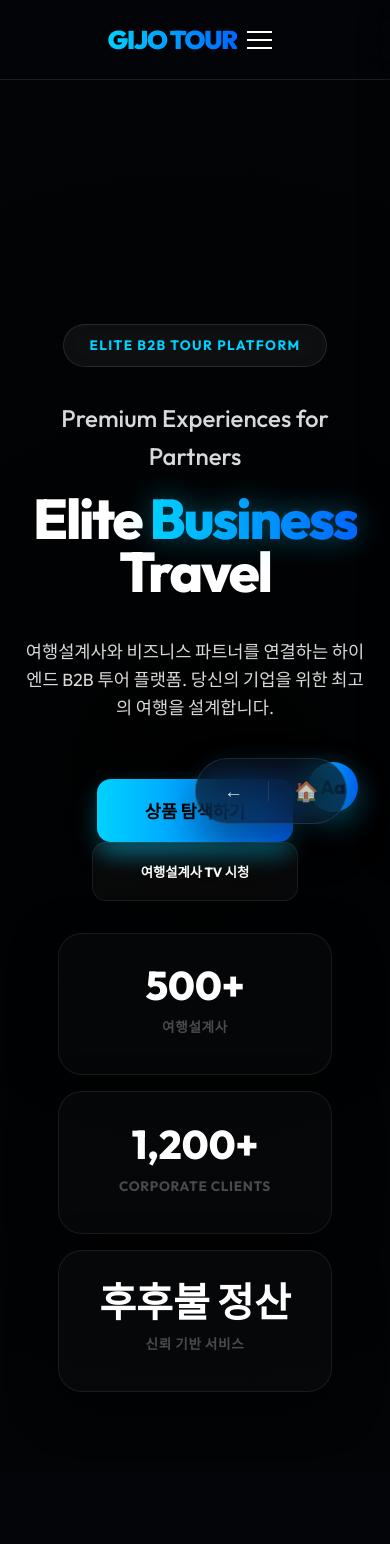
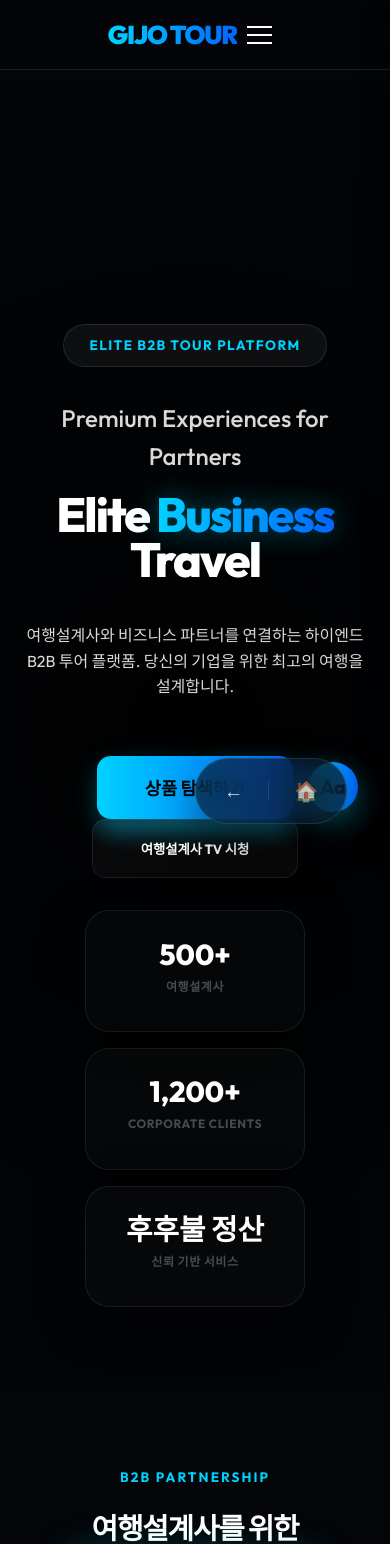
Before and after one commit to gijotour/gijo-tour-app, a React (Vite) app: page /gijotour in a window 390 px wide. Shown: the top 1544 px of the page. Built offline with nearby package versions, Linux system fonts and the light colour scheme.

Commit message:
fix: 모바일 시인성 및 가독성 개선 (사용자 아이콘 대비 강화, 대쉬보드 및 게시판 폰트 크기 최적화)

```diff
--- a/src/index.css
+++ b/src/index.css
@@ -2855,3 +2855,39 @@ html {
     background: rgba(255, 255, 255, 0.02);
   }
 }
+
+/* Mobile Readability & Visibility Enhancements */
+.nav-avatar {
+  border: 2px solid var(--accent-color);
+  box-shadow: 0 0 15px var(--accent-glow);
+  background-color: rgba(3, 5, 8, 1); /* Ensure it's visible against complex backgrounds */
+}
+
+@media (max-width: 600px) {
+  :root {
+    --glass-blur: blur(15px); /* Reduce blur cost on mobile */
+  }
+
+  h1 { font-size: 2.2rem !important; }
+  h2 { font-size: 1.8rem !important; }
+  h3 { font-size: 1.4rem !important; }
+
+  .hero-main-title { font-size: 3rem !important; }
+  .hero-description { font-size: 1rem !important; }
+
+  /* Dashboard Specific Scaling */
+  .dashboard-main-elite h1 { font-size: 1.6rem !important; }
+  .dashboard-main-elite p { font-size: 0.9rem !important; }
+  .stat-value { font-size: 1.8rem !important; }
+  .stat-label { font-size: 0.75rem !important; }
+
+  .elite-stat-card { padding: 1.2rem !important; }
+  .elite-stat-card .stat-value { font-size: 1.5rem !important; }
+
+  .elite-input-wrap label { font-size: 0.75rem !important; }
+  .elite-input-wrap input { padding: 10px !important; font-size: 0.9rem !important; }
+
+  /* Navbar adjustments */
+  .nav-username { font-size: 0.8rem !important; max-width: 80px; overflow: hidden; text-overflow: ellipsis; }
+  .navbar { height: 70px !important; }
+}
--- a/src/tour-app/NoticeBoard.jsx
+++ b/src/tour-app/NoticeBoard.jsx
@@ -524,7 +524,8 @@ const NoticeBoard = ({ notices, isLoggedIn, userName, onAddNotice, onDeleteNotic
         }
 
         @media (max-width: 600px) {
-          .notice-title { font-size: 2rem; }
+          .notice-title { font-size: 1.8rem !important; margin-bottom: 0.5rem; }
+          .notice-subtitle { font-size: 0.9rem !important; margin-bottom: 1rem; }
           .notice-detail-modal { padding: 1rem; }
           .notice-detail-modal .modal-content { border-radius: 20px; }
           .notice-detail-modal .modal-header { padding: 2rem 1.5rem 1.5rem; }
```
